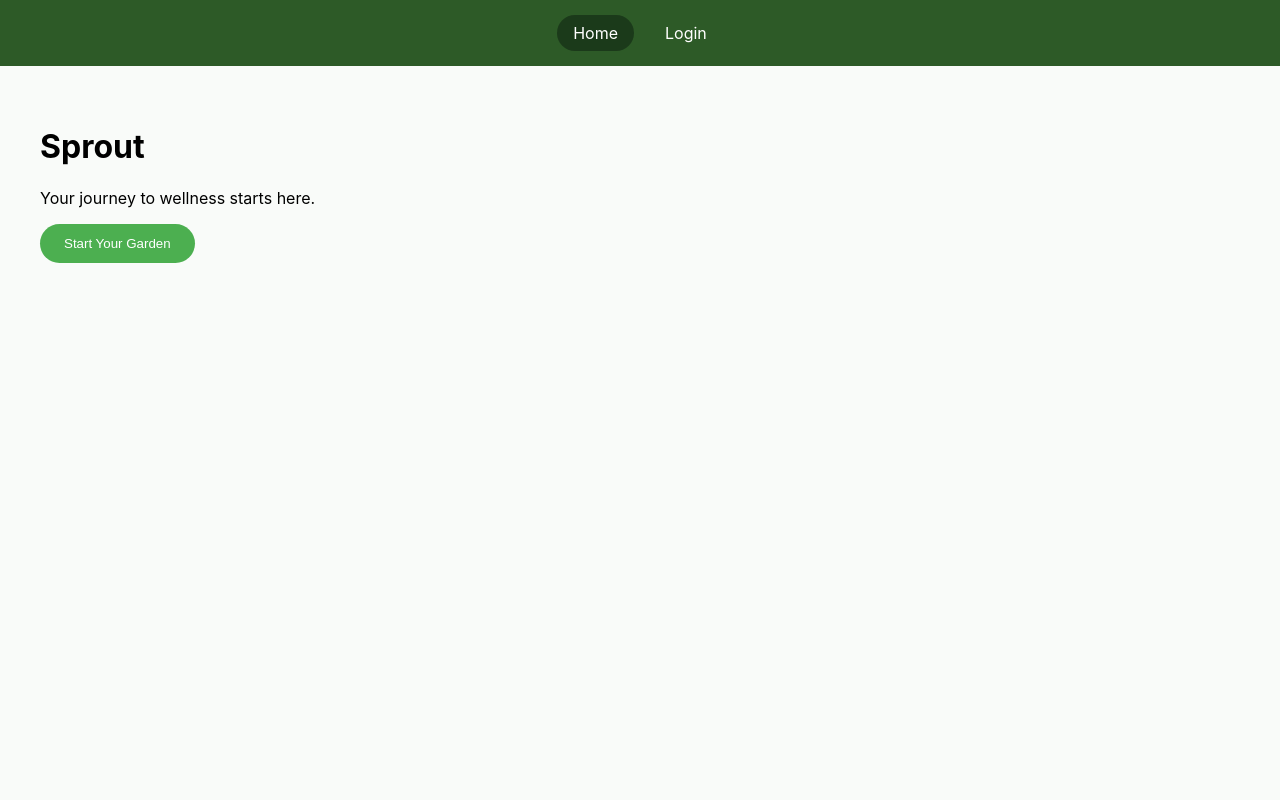
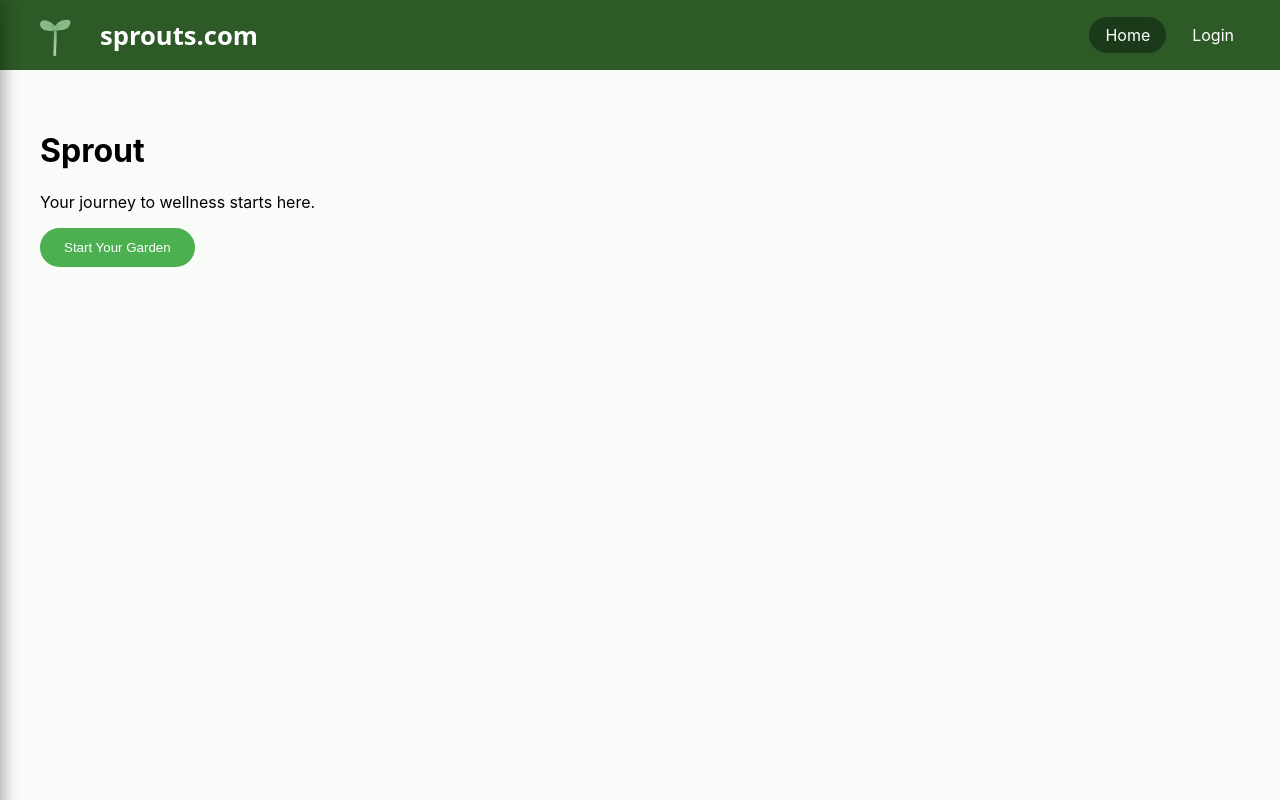
Before and after one commit to Lillyb6/OwalaKowalaWICSHACK, a React (Vite) app: page / in a window 1280 px wide. Built offline with nearby package versions, Linux system fonts and the light colour scheme; no server answers.

Commit message:
Add WHO5 form to progress page

```diff
--- /dev/null
+++ b/src/components/WHO5Form.jsx
@@ -0,0 +1,161 @@
+import React, { useEffect, useState } from "react";
+import { auth, db } from "../config/firebase";
+import { onAuthStateChanged } from "firebase/auth";
+import { doc, setDoc, serverTimestamp } from "firebase/firestore";
+
+const questions = [
+  "I have felt cheerful and in good spirits",
+  "I have felt calm and relaxed",
+  "I have felt active and vigorous",
+  "I woke up feeling fresh and rested",
+  "My daily life has been filled with things that interest me",
+];
+
+const options = [
+  { value: 5, label: "All of the time" },
+  { value: 4, label: "Most of the time" },
+  { value: 3, label: "More than half the time" },
+  { value: 2, label: "Less than half the time" },
+  { value: 1, label: "Some of the time" },
+  { value: 0, label: "At no time" },
+];
+
+export default function WHO5Form() {
+  const [user, setUser] = useState(undefined);
+  const [answers, setAnswers] = useState([null, null, null, null, null]);
+  const [loading, setLoading] = useState(false);
+  const [message, setMessage] = useState("");
+
+  useEffect(() => {
+    const unsubscribe = onAuthStateChanged(auth, (currentUser) => {
+      setUser(currentUser);
+    });
+    return () => unsubscribe();
+  }, []);
+
+  const handleChange = (questionIndex, value) => {
+    const updated = [...answers];
+    updated[questionIndex] = Number(value);
+    setAnswers(updated);
+  };
+
+  const allAnswered = answers.every((answer) => answer !== null);
+
+  const rawScore = allAnswered
+    ? answers.reduce((sum, value) => sum + value, 0)
+    : 0;
+
+  const percentScore = rawScore * 4;
+
+  const handleSubmit = async (e) => {
+    e.preventDefault();
+
+    if (!user) {
+      setMessage("Please log in first");
+      return;
+    }
+
+    if (!allAnswered) {
+      setMessage("Please answer all 5 questions");
+      return;
+    }
+
+    try {
+      setLoading(true);
+      setMessage("");
+
+      const today = new Date().toISOString().slice(0, 10);
+
+      await setDoc(doc(db, "users", user.uid, "who5Scores", today), {
+        date: today,
+        answers,
+        rawScore,
+        percentScore,
+        createdAt: serverTimestamp(),
+      });
+
+      setMessage("WHO-5 score saved successfully!");
+    } catch (err) {
+      console.error("Error saving WHO-5 score:", err);
+      setMessage("Failed to save score. Please try again.");
+    } finally {
+      setLoading(false);
+    }
+  };
+
+  if (user === undefined) {
+    return <div>Loading...</div>;
+  }
+
+  return (
+    <div
+      style={{
+        padding: "20px",
+        borderRadius: "16px",
+        background: "#ffffff",
+        boxShadow: "0 4px 12px rgba(0,0,0,0.08)",
+        marginTop: "20px",
+      }}
+    >
+      <h2>WHO-5 Well-Being Check-In</h2>
+      <p>Over the last 2 weeks, how often have you felt the following?</p>
+
+      <form onSubmit={handleSubmit}>
+        {questions.map((question, qIndex) => (
+          <div
+            key={qIndex}
+            style={{
+              marginBottom: "20px",
+              padding: "16px",
+              borderRadius: "12px",
+              border: "1px solid #ddd",
+            }}
+          >
+            <p style={{ fontWeight: "bold" }}>
+              {qIndex + 1}. {question}
+            </p>
+
+            {options.map((option) => (
+              <label
+                key={option.value}
+                style={{ display: "block", marginBottom: "8px" }}
+              >
+                <input
+                  type="radio"
+                  name={`question-${qIndex}`}
+                  value={option.value}
+                  checked={answers[qIndex] === option.value}
+                  onChange={(e) => handleChange(qIndex, e.target.value)}
+                  style={{ marginRight: "8px" }}
+                />
+                {option.label}
+              </label>
+            ))}
+          </div>
+        ))}
+
+        <button
+          type="submit"
+          disabled={loading}
+          style={{
+            padding: "12px 20px",
+            borderRadius: "10px",
+            border: "none",
+            cursor: "pointer",
+          }}
+        >
+          {loading ? "Saving..." : "Submit WHO-5"}
+        </button>
+      </form>
+
+      {allAnswered && (
+        <div style={{ marginTop: "20px" }}>
+          <p><strong>Raw Score:</strong> {rawScore} / 25</p>
+          <p><strong>Percent Score:</strong> {percentScore} / 100</p>
+        </div>
+      )}
+
+      {message && <p style={{ marginTop: "16px" }}>{message}</p>}
+    </div>
+  );
+}
--- a/src/components/navbar.jsx
+++ b/src/components/navbar.jsx
@@ -2,17 +2,77 @@ import React, { useState, useEffect } from 'react';
 import { NavLink, useNavigate } from 'react-router-dom';
 import { auth } from '../config/firebase';
 import { onAuthStateChanged, signOut } from 'firebase/auth';
+import logoIcon from '../assets/sprout-icon.png';
 
 const Navbar = () => {
   const [user, setUser] = useState(null);
+  const [isSidebarOpen, setIsSidebarOpen] = useState(false);
   const navigate = useNavigate();
+
+  useEffect(() => {
+    const unsubscribe = onAuthStateChanged(auth, (currentUser) => {
+      setUser(currentUser);
+      if (!currentUser) setIsSidebarOpen(false);
+    });
+    return () => unsubscribe();
+  }, []);
+
+  const handleLogout = async () => {
+    try {
+      await signOut(auth);
+      setIsSidebarOpen(false);
+      navigate('/');
+    } catch (err) {
+      console.error(err);
+    }
+  };
+
+  const toggleSidebar = () => {
+    if (user) {
+      setIsSidebarOpen(!isSidebarOpen);
+    }
+  };
 
   const navStyle = {
     display: 'flex',
-    justifyContent: 'center',
-    gap: '15px',
-    padding: '15px',
-    background: '#2d5a27'
+    justifyContent: 'space-between',
+    alignItems: 'center',
+    padding: '0 30px',
+    background: '#2d5a27',
+    color: 'white',
+    height: '70px',
+    position: 'sticky',
+    top: 0,
+    zIndex: 1000
+  };
+
+  const sidebarStyle = {
+    position: 'fixed',
+    top: 0,
+    left: isSidebarOpen && user ? '0' : '-320px',
+    width: '280px',
+    height: '100vh',
+    background: 'white',
+    boxShadow: '4px 0 15px rgba(0,0,0,0.3)',
+    transition: '0.4s cubic-bezier(0.4, 0, 0.2, 1)',
+    zIndex: 2000,
+    padding: '80px 20px 20px 20px',
+    display: 'flex',
+    flexDirection: 'column',
+    gap: '20px'
+  };
+
+  const overlayStyle = {
+    position: 'fixed',
+    top: 0,
+    left: 0,
+    width: '100vw',
+    height: '100vh',
+    background: 'rgba(0,0,0,0.5)',
+    opacity: isSidebarOpen && user ? 1 : 0,
+    visibility: isSidebarOpen && user ? 'visible' : 'hidden',
+    transition: 'opacity 0.4s ease',
+    zIndex: 1500
   };
 
   const getLinkStyle = ({ isActive }) => ({
@@ -24,43 +84,82 @@ const Navbar = () => {
     transition: '0.3s'
   });
 
-  useEffect(() => {
-    const unsubscribe = onAuthStateChanged(auth, (currentUser) => {
-      setUser(currentUser);
-    });
-    return () => unsubscribe();
-  }, []);
-
-  const handleLogout = async () => {
-    try {
-      await signOut(auth);
-      navigate('/');
-    } catch (err) {
-      console.error(err);
-    }
+  const sideLinkStyle = {
+    color: '#2d5a27',
+    textDecoration: 'none',
+    fontSize: '1.1rem',
+    padding: '10px',
+    borderRadius: '8px'
   };
 
   return (
+    <>
       <nav style={navStyle}>
+        <div
+          style={{ display: 'flex', alignItems: 'center', gap: '12px', cursor: user ? 'pointer' : 'default' }}
+          onClick={toggleSidebar}
+        >
+          <img
+            src={logoIcon}
+            alt="Sprouts Logo"
+            style={{
+              width: '50px',
+              height: '50px',
+              objectFit: 'contain',
+              display: 'block'
+            }}
+           />
+          <span style={{
+            fontFamily: '"DynaPuff", system-ui',
+            fontSize: '1.6rem',
+            color: 'white',
+            marginLeft: '8px',
+            fontWeight: 600
+          }}>
+           sprouts.com
+          </span>
+        </div>
+
+        <div style={{ display: 'flex', gap: '10px' }}>
           <NavLink style={getLinkStyle} to="/" end>Home</NavLink>
-
           {!user ? (
             <NavLink style={getLinkStyle} to="/login">Login</NavLink>
           ) : (
             <>
               <NavLink style={getLinkStyle} to="/dashboard">Dashboard</NavLink>
               <NavLink style={getLinkStyle} to="/tasks">Tasks</NavLink>
-          <NavLink style={getLinkStyle} to="/plant">Plant</NavLink>
-          <NavLink style={getLinkStyle} to="/garden">Garden</NavLink>
+            </>
+          )}
+        </div>
+      </nav>
+
+      <div style={overlayStyle} onClick={toggleSidebar} />
+
+      <div style={sidebarStyle}>
+        <button
+          onClick={toggleSidebar}
+          style={{ position: 'absolute', top: '20px', right: '20px', border: 'none', background: 'none', fontSize: '1.5rem', cursor: 'pointer' }}
+        >
+          ✕
+        </button>
+
+        <h3 style={{ color: '#2d5a27', marginBottom: '10px' }}>Account Menu</h3>
+        <NavLink to="/dashboard" style={sideLinkStyle} onClick={toggleSidebar}>Dashboard</NavLink>
+        <NavLink to="/tasks" style={sideLinkStyle} onClick={toggleSidebar}>Tasks</NavLink>
+        <NavLink to="/plant" style={sideLinkStyle} onClick={toggleSidebar}>Plant Health</NavLink>
+        <NavLink to="/garden" style={sideLinkStyle} onClick={toggleSidebar}>Garden Map</NavLink>
+        <NavLink to="/progress" style={sideLinkStyle} onClick={toggleSidebar}>Progress</NavLink>
+
+        <hr style={{ border: '0.5px solid #eee', margin: '10px 0' }} />
+
         <button
           onClick={handleLogout}
-            style={{ background: 'none', border: '1px solid white', color: 'white', cursor: 'pointer', borderRadius: '20px', marginLeft: '10px', padding: '5px 15px' }}
+          style={{ background: '#ff4d4d', color: 'white', border: 'none', padding: '12px', borderRadius: '8px', cursor: 'pointer', fontWeight: 'bold' }}
         >
-            Logout
+          Log Out
         </button>
+      </div>
     </>
-      )}
-    </nav>
   );
 };
 
--- a/src/pages/progress/progress.jsx
+++ b/src/pages/progress/progress.jsx
@@ -1,10 +1,35 @@
-import React from 'react';
+import React, { useEffect, useState } from 'react';
+import { auth } from '../../config/firebase';
+import { onAuthStateChanged } from 'firebase/auth';
+import WHO5Form from '../../components/WHO5Form';
 
 const Progress = () => {
+  const [user, setUser] = useState(undefined);
+
+  useEffect(() => {
+    const unsubscribe = onAuthStateChanged(auth, (currentUser) => {
+      setUser(currentUser);
+    });
+    return () => unsubscribe();
+  }, []);
+
+  if (user === undefined) {
+    return (
+      <div className="page-container">
+        <p>Loading...</p>
+      </div>
+    );
+  }
+
   return (
     <div className="page-container">
       <h1>Progress Page</h1>
-      <p>TBA</p>
+
+      {user ? (
+        <WHO5Form />
+      ) : (
+        <p>Please log in to view your progress.</p>
+      )}
     </div>
   );
 };
```
Also changed, not shown: src/assets/sprout-icon.png (added), src/components/WHO5Chart.jsx (added). Lines whose indentation alone changed are shown as unchanged.
